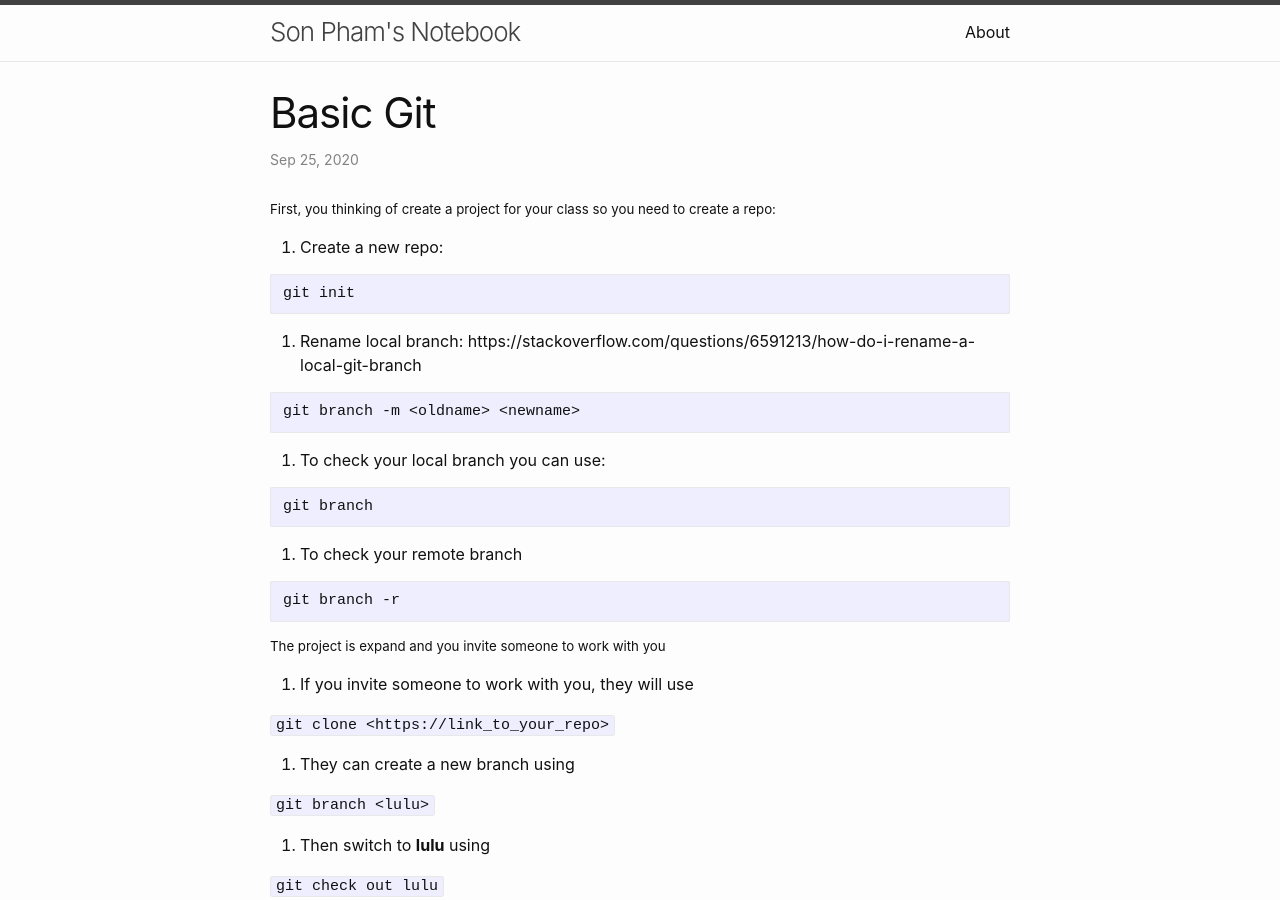
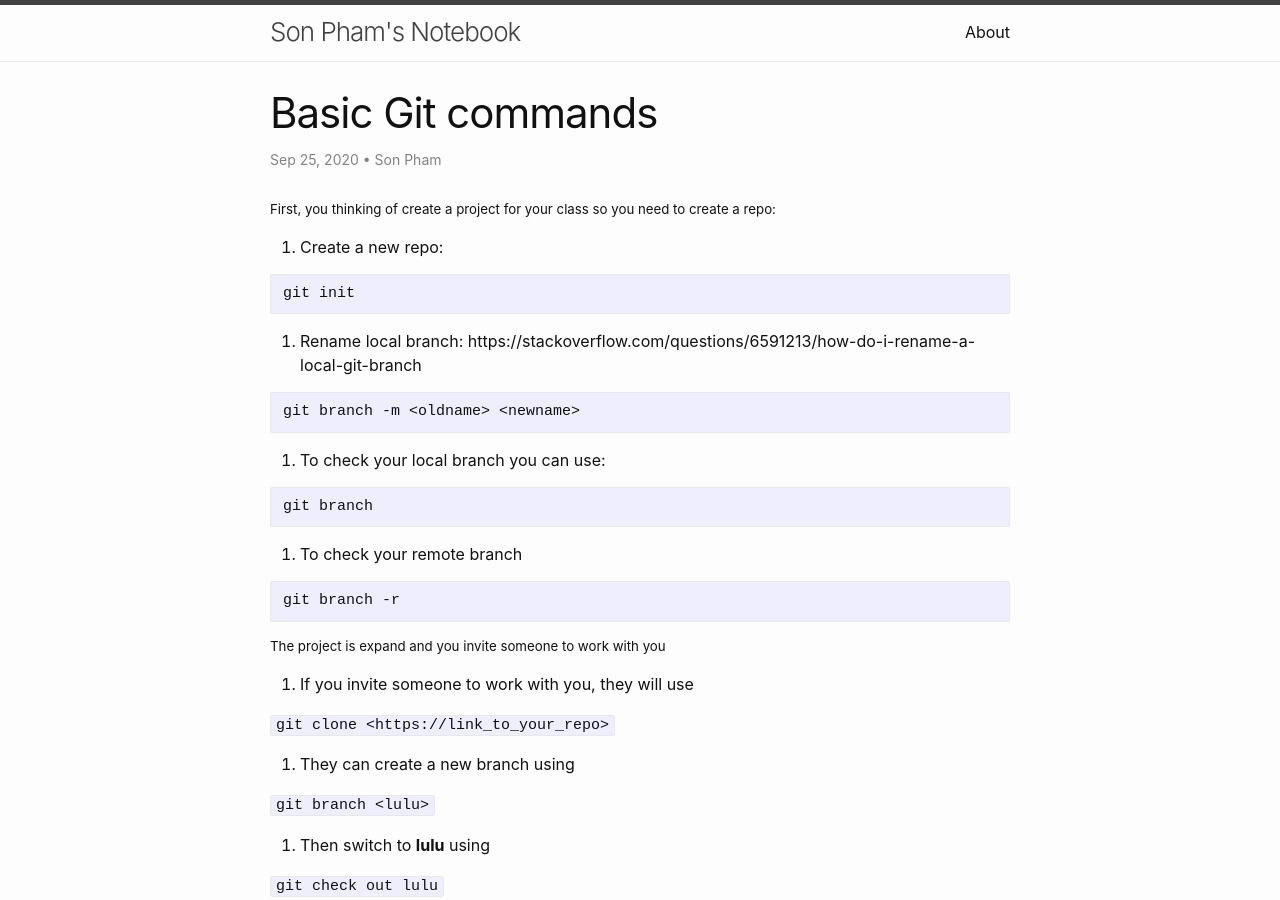
Before and after one commit to lamegaton/lamegaton.github.io, a Jekyll site: the page built from _posts/notebook/git/2020-09-25-basic-git.md, in a window 1280 px wide and 900 px high. Built offline with Jekyll 4.4.1, drawn with Linux system fonts in a browser that asks for light colours; our own code applies the rules of GitHub Pages for plain Markdown files.

Commit message:
Update 2020-09-25-basic-git.md

```diff
--- a/_posts/notebook/git/2020-09-25-basic-git.md
+++ b/_posts/notebook/git/2020-09-25-basic-git.md
@@ -1,3 +1,10 @@
+---
+layout: post
+title: "Basic Git commands"
+category: en notebook git
+author: "Son Pham"
+---
+
 ##### First, you thinking of create a project for your class so you need to create a repo:
 
 1. Create a new repo:
```
